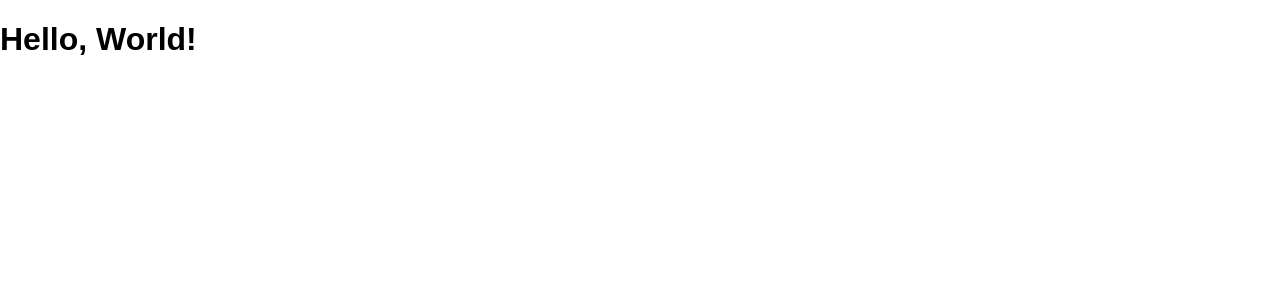
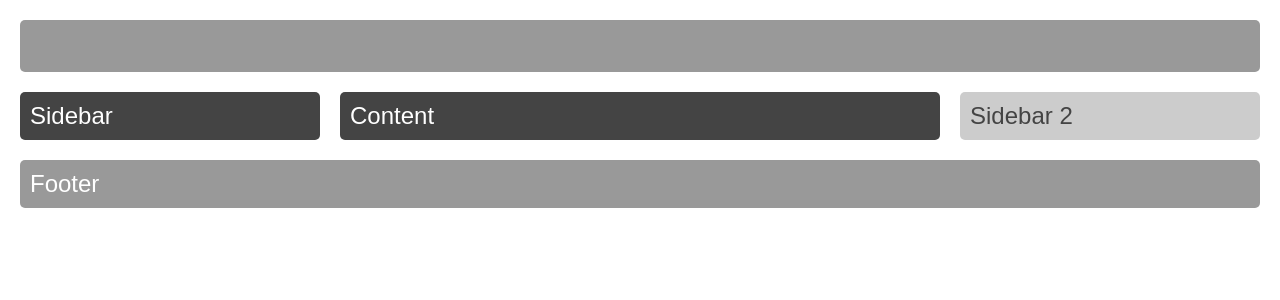
Before and after one commit to bdog72/Portfolio3, a React app: page / in a window 1280 px wide. Shown: the top 300 px of the page. Built offline with nearby package versions, Linux system fonts and the light colour scheme; no server answers.

Commit message:
started new portfolio

```diff
--- a/src/components/App.js
+++ b/src/components/App.js
@@ -1,11 +1,36 @@
 import React, { Component } from 'react'
+import '../styles/cssgrid.scss'
 
-class App extends Component {
+export default class App extends Component {
+  constructor () {
+    super()
+    this.state = {
+      name: '',
+      location: '',
+      imageURL: '',
+      bio: ''
+    }
+  }
+
+  componentDidMount () {
+    window.fetch('https://api.github.com/users/bdog72').then((response) => {
+      return response.json()
+    }).then((data) => {
+      this.setState({name: data.name, location: data.location, imageURL: data.avatar_url, bio: data.bio})
+    })
+  }
+
   render () {
-    return <div>
-      <h1>Hello, World!</h1>
+    return <div className='wrapper'>
+      <div className='box header'>
+        <div className='head1'>
+          <h1>{this.state.name}</h1>
+        </div>
+      </div>
+      <div className='box sidebar'>Sidebar</div>
+      <div className='box sidebar2'>Sidebar 2</div>
+      <div className='box content'>Content</div>
+      <div className='box footer'>Footer</div>
     </div>
   }
 }
-
-export default App
--- /dev/null
+++ b/src/styles/cssgrid.scss
@@ -0,0 +1,78 @@
+.wrapper {
+  margin: 20px;
+}
+
+.header {
+  grid-area: header;
+}
+
+.sidebar {
+  grid-area: sidebar;
+}
+
+.sidebar2 {
+  grid-area: sidebar2;
+}
+
+.content {
+  grid-area: content;
+}
+
+.footer {
+  grid-area: footer;
+}
+
+.wrapper {
+  background-color: #fff;
+  color: #444;
+  display: grid;
+  grid-gap: 10px;
+  grid-template-areas:
+    'header'
+    'sidebar'
+    'content'
+    'sidebar2'
+    'footer';
+}
+
+@media only screen and (min-width: 500px) {
+  .wrapper {
+    grid-template-columns: 20% auto;
+    grid-template-areas:
+      'header  header'
+      'sidebar  content'
+      'sidebar2  sidebar2'
+      'footer  footer';
+  }
+}
+
+@media only screen and (min-width: 600px) {
+  .wrapper {
+    grid-gap: 20px;
+    // grid-template-columns: 220px auto 220px;
+    grid-template-columns: 1fr 2fr 1fr;
+    grid-template-areas:
+      'header header header'
+      'sidebar content sidebar2'
+      'footer footer footer';
+    // max-width: 1600px;
+  }
+}
+
+.box {
+  background-color: #444;
+  color: #fff;
+  border-radius: 5px;
+  padding: 10px;
+  font-size: 150%;
+}
+
+.header,
+.footer {
+  background-color: #999;
+}
+
+.sidebar2 {
+  background-color: #ccc;
+  color: #444;
+}
```
